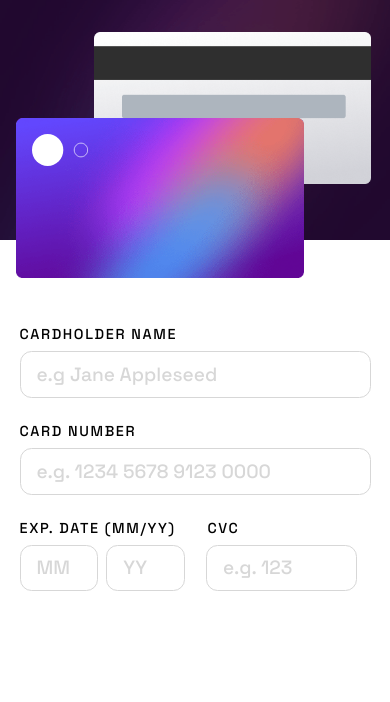
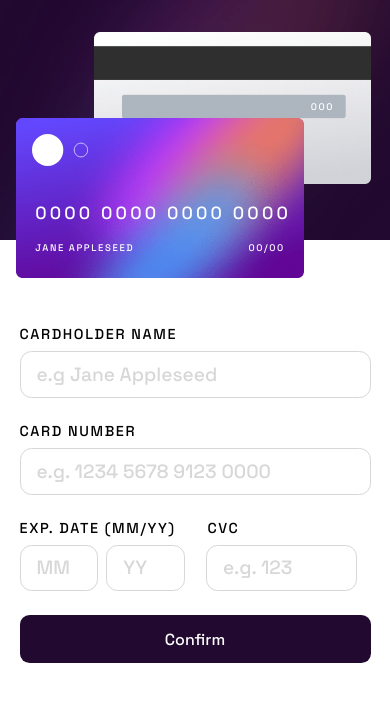
Before and after one commit to 5W17CH/thirdProject, a plain HTML site: page index.html in a window 390 px wide. Drawn offline with Linux system fonts and the light colour scheme.

Commit message:
mobileDone

```diff
--- a/index.html
+++ b/index.html
@@ -11,10 +11,14 @@
             <img src="images/bg-main-mobile.png" alt="background" class="bgm">
             <div id="cardback">
                 <img src="images/bg-card-back.png" alt="backcard">
+                <span id="cvc">000</span>
             </div>
             <div id="cardfront">
                 <img src="images/bg-card-front.png" alt="frontcard" style="width: 100%;">
                 <img src="images/card-logo.svg" alt="logo" class="logo">
+                <span id="cardnumber">0000 0000 0000 0000</span>
+                <span id="cardname">JANE APPLESEED</span>
+                <span id="expire">00/00</span>
             </div>
             <div class="container">
 
@@ -35,6 +39,8 @@
                     <input type="text" id="cvcinput" placeholder="e.g. 123">
                 </div>
 
+                <button id="button">Confirm</button>
+
             </div>
 
         </body>
--- a/style.css
+++ b/style.css
@@ -28,6 +28,17 @@ body
     height: 9.5rem;
 }
 
+#cvc
+{
+    display: block;
+    position: absolute;
+    top: 4.3rem;
+    right: 2rem;
+    font-size: 0.6rem;
+    color: white;
+    letter-spacing: 0.1rem;
+}
+
 #cardfront
 {
     display: flex;
@@ -36,6 +47,39 @@ body
     height: 10rem;
     left: 1rem;
     top: 7.4rem;
+}
+
+#cardnumber
+{
+    display: block;
+    position: absolute;
+    letter-spacing: 0.2rem;
+    font-size: 1.1rem;
+    top: 5.2rem;
+    left: 1.2rem;
+    color: white;
+}
+
+#cardname
+{
+    display: block;
+    position: absolute;
+    font-size: 0.6rem;
+    letter-spacing: 0.1rem;
+    bottom: 1.5rem;
+    left: 1.2rem;
+    color: white;
+}
+
+#expire
+{
+    display: block;
+    position: absolute;
+    font-size: 0.6rem;
+    letter-spacing: 0.1rem;
+    right: 1.2rem;
+    bottom: 1.5rem;
+    color: white;
 }
 
 .logo
@@ -51,7 +95,7 @@ body
     display: flex;
     flex-direction: column;
     width: 90%;
-    height: 100%;
+    height: auto;
     margin-top: 5rem;
     margin-left: 5%;
 }
@@ -162,3 +206,13 @@ body
 {
     border-color:  hsl(249, 99%, 64%);
 }
+
+#button
+{
+    height: 3rem;
+    border: none;
+    background-color: hsl(278, 68%, 11%);
+    color: white;
+    font-size: 1rem;
+    border-radius: 0.6em;
+}
```
